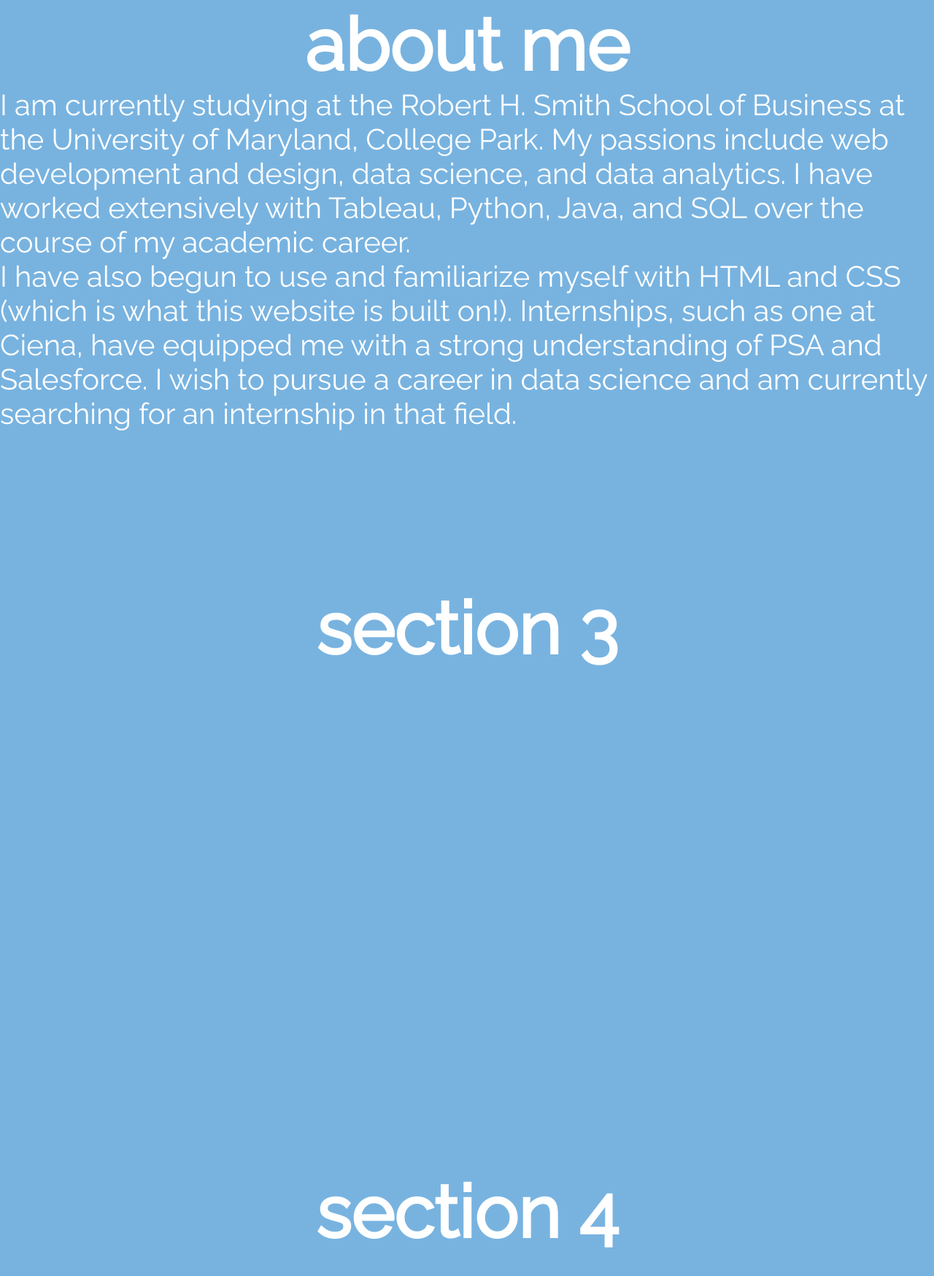
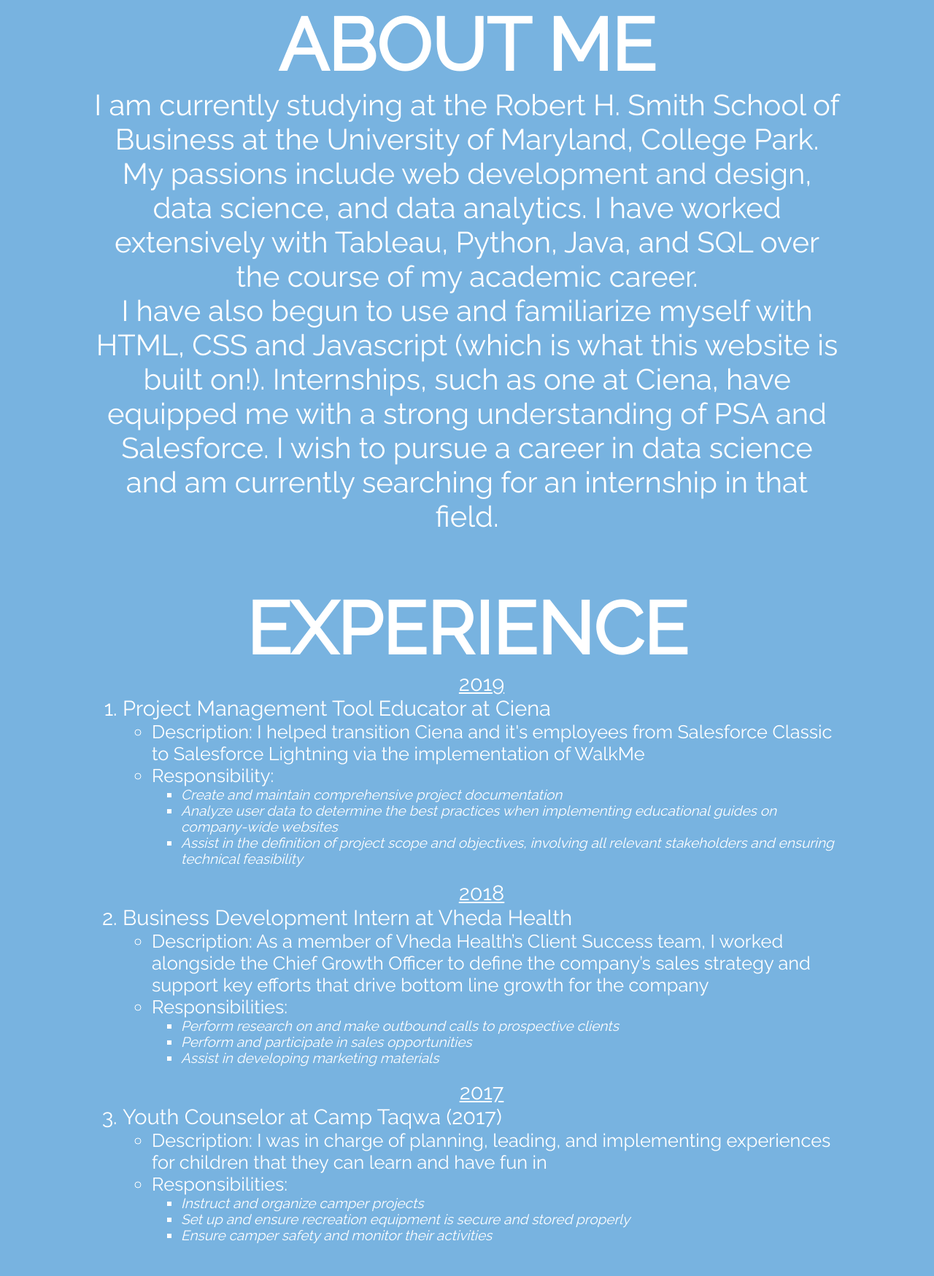
Before and after one commit to zainmannan/zainmannan.github.io, a plain HTML site: page index.html in a window 1280 px wide. Shown: the part 797-2546 px from the top of the page at 73% size. After the commit the page ends 2501 px from the top, so only its background shows below. Drawn offline with nearby package versions, Linux system fonts and the light colour scheme.

Commit message:
updated website

```diff
--- a/index.html
+++ b/index.html
@@ -2,12 +2,12 @@
 <html lang="en">
 
 <head>
-    <meta charset="UTF-8">
-    <meta name="viewport" content="width=device-width, initial-scale=1.0">
-    <meta http-equiv="X-UA-Compatible" content="ie=edge">
+    <meta charset="UTF-8" />
+    <meta name="viewport" content="width=device-width, initial-scale=1.0" />
+    <meta http-equiv="X-UA-Compatible" content="ie=edge" />
     <title>Zain Mannan</title>
-    <link href="style.css" type="text/css" rel="stylesheet">
-    <link rel="stylesheet" href="https://use.fontawesome.com/releases/v5.4.1/css/all.css">
+    <link href="style.css" type="text/css" rel="stylesheet" />
+    <link rel="stylesheet" href="https://use.fontawesome.com/releases/v5.4.1/css/all.css" />
     <script src="https://ajax.googleapis.com/ajax/libs/jquery/3.3.1/jquery.min.js"></script>
 </head>
 
@@ -22,8 +22,8 @@
             <ul class="nav-links">
                 <li><a href="#home">home</a></li>
                 <li><a href="#about">about</a></li>
-                <li><a href="#projects">projects</a></li>
-                <li><a href="#contact">contact</a></li>
+                <li><a href="#experience">experience</a></li>
+                <!-- <li><a href="#contact">contact</a></li> -->
             </ul>
             <div class="burger">
                 <div class="line1"></div>
@@ -52,34 +52,98 @@
 
     <div class="s2">
         <a name="about"></a>
-        <h1>about me</h1>
-        <p>
-            I am currently studying at the Robert H. Smith School of Business at the University of Maryland,
-            College Park. My passions include web development and design, data science, and data analytics.
-            I have worked extensively with Tableau, Python, Java, and SQL over the course of my academic career.
-            <br>
-            I have also begun to use and familiarize myself with HTML and CSS (which is what this website is
-            built on!). Internships, such as one at Ciena, have equipped me with a strong understanding of PSA
-            and Salesforce. I wish to pursue a career in data science and am currently searching for an
-            internship in that field.
-        </p>
+        <h1>ABOUT ME</h1>
+        <center>
+            <p>
+                I am currently studying at the Robert H. Smith School of Business at
+                the University of Maryland, College Park. My passions include web
+                development and design, data science, and data analytics. I have
+                worked extensively with Tableau, Python, Java, and SQL over the course
+                of my academic career.
+                <br />
+                I have also begun to use and familiarize myself with HTML, CSS and Javascript
+                (which is what this website is built on!). Internships, such as one at
+                Ciena, have equipped me with a strong understanding of PSA and
+                Salesforce. I wish to pursue a career in data science and am currently
+                searching for an internship in that field.
+            </p>
+        </center>
     </div>
 
     <div class="s3">
-        <a name="projects"></a>
-        <h1>section 3</h1>
+        <a name="experience"></a>
+        <h1>EXPERIENCE</h1>
+        <div id="listy">
+            <ol>
+                <center>
+                    <p>2019</p>
+                </center>
+                <li>
+                    Project Management Tool Educator at Ciena
+                    <ul>
+                        <li>Description: I helped transition Ciena and it's employees from Salesforce Classic to
+                            Salesforce Lightning
+                            via the implementation of WalkMe</li>
+                        <li>Responsibility:
+                            <ul>
+                                <li>Create and maintain comprehensive project documentation</li>
+                                <li>Analyze user data to determine the best practices when implementing educational
+                                    guides on
+                                    company-wide websites</li>
+                                <li>Assist in the definition of project scope and objectives, involving all relevant
+                                    stakeholders
+                                    and ensuring technical feasibility</li>
+                            </ul>
+                        </li>
+                    </ul>
+                </li>
+                <br>
+                <center>
+                    <p>2018</p>
+                </center>
+                <li>
+                    Business Development Intern at Vheda Health
+                    <ul>
+                        <li>Description: As a member of Vheda Health’s Client Success team, I worked alongside
+                            the Chief Growth Officer to define the company’s sales strategy and support key efforts
+                            that drive bottom line growth for the company</li>
+                        <li>Responsibilities:
+                            <ul>
+                                <li>Perform research on and make outbound calls to prospective clients</li>
+                                <li>Perform and participate in sales opportunities</li>
+                                <li>Assist in developing marketing materials</li>
+                            </ul>
+                        </li>
+                    </ul>
+                </li>
+                <br>
+                <center>
+                    <p>2017</p>
+                </center>
+                <li>
+                    Youth Counselor at Camp Taqwa (2017)
+                    <ul>
+                        <li>Description: I was in charge of planning, leading, and implementing experiences for
+                            children
+                            that they
+                            can learn and have fun in</li>
+                        <li>Responsibilities:
+                            <ul>
+                                <li>Instruct and organize camper projects</li>
+                                <li>Set up and ensure recreation equipment is secure and stored properly</li>
+                                <li>Ensure camper safety and monitor their activities</li>
+                            </ul>
+                        </li>
+                    </ul>
+                </li>
+            </ol>
+        </div>
     </div>
 
-    <div class="s4">
-        <a name="contact"></a>
-        <h1>section 4</h1>
-    </div>
-
-
-
-
-
-
+    <!-- <div class="s4">
+      <a name="contact"></a>
+      <h1>section 4</h1>
+    </div> -->
 
     <script>
         $(".show-btn").click(function () {
--- a/style.css
+++ b/style.css
@@ -1,14 +1,15 @@
-@import url('https://fonts.googleapis.com/css?family=Raleway|Russo+One&display=swap');
+@import url("https://fonts.googleapis.com/css?family=Raleway|Russo+One&display=swap");
 
 * {
-    margin: 0;
-    padding: 0;
+  margin: auto;
+  /* padding: 0; */
   box-sizing: border-box;
-    font-family: 'Raleway', sans-serif;
+  font-family: "Raleway", sans-serif;
   color: white;
 }
 
-body, html {
+body,
+html {
   background-color: #78b3e0;
   scroll-behavior: smooth;
 }
@@ -44,11 +45,11 @@
   font-weight: 900;
   display: block;
   padding: 0px 25px;
-    transition: .3s;
+  transition: 0.3s;
 }
 
 .nav-links a:hover {
-    color: #FDD132;
+  color: #fdd132;
 }
 
 .burger {
@@ -124,7 +125,7 @@
 .middle {
   position: absolute;
   top: 4%;
-    left: 0%;
+  left: 20%;
   transform: translate(2px, -3px);
 }
 
@@ -168,29 +169,35 @@
   font-size: 120px;
   text-transform: uppercase;
   overflow: hidden;
-      border-right: .15em solid white;
+  border-right: 0.15em solid white;
   white-space: nowrap;
   margin: 17% auto;
-      letter-spacing: .05em;
-      animation:
-        typing 3.5s steps(40,end),
-        blink-caret .75s step-end infinite;
+  letter-spacing: 0.05em;
+  animation: typing 3.5s steps(40, end), blink-caret 0.75s step-end infinite;
 }
 
-  .anim-typewriter{
-    animation: typewriter 2.5s steps(44) 1s 1 normal both, blinkTextCursor 500ms steps(44) infinite normal;
+.anim-typewriter {
+  animation: typewriter 2.5s steps(44) 1s 1 normal both,
+    blinkTextCursor 500ms steps(44) infinite normal;
 }
-  @keyframes typewriter{
-    from{width: 0;}
-    to{width: 8em;}
+@keyframes typewriter {
+  from {
+    width: 0;
   }
-  @keyframes blinkTextCursor{
-    from{border-right-color: rgba(255,255,255,.75);}
-    to{border-right-color: transparent;}
+  to {
+    width: 8em;
+  }
+}
+@keyframes blinkTextCursor {
+  from {
+    border-right-color: rgba(255, 255, 255, 0.75);
+  }
+  to {
+    border-right-color: transparent;
+  }
 }
 
 @media screen and (max-width: 991px) {
-
   .s1 h1 {
     font-size: 80px;
     text-transform: uppercase;
@@ -204,16 +211,14 @@
   }
 }
 
-
-
-
 .s1 {
   width: 100%;
   height: 100vh;
 }
 
 .s2 {
-    width: 100%;
+  width: 80%;
+  margin: auto;
   height: 100vh;
   background-color: #78b3e0;
 }
@@ -221,7 +226,7 @@
 .s2 h1 {
   font-size: 100px;
   display: flex;
-    justify-content: center;
+  justify-content: space-around;
   align-items: center;
 }
 
@@ -230,11 +235,11 @@
   display: flex;
   justify-content: center;
   align-items: center;
-    top: 50%;
 }
 
 .s3 {
-    width: 100%;
+  width: 80%;
+  margin: auto;
   height: 100vh;
 }
 
@@ -245,8 +250,25 @@
   align-items: center;
 }
 
+.s3 p {
+  font-size: 29px;
+  text-decoration: underline;
+}
+
+#listy ol li {
+  font-size: 29px;
+}
+#listy ol ul li {
+  font-size: 87.5%;
+}
+#listy ol ul ul li {
+  font-size: 75%;
+  text-decoration: none;
+  font-style: italic;
+}
+
 .s4 {
-    width: 100%;
+  width: 80%;
   height: 100vh;
   background-color: #78b3e0;
 }
```
Lines whose indentation alone changed are shown as unchanged.
